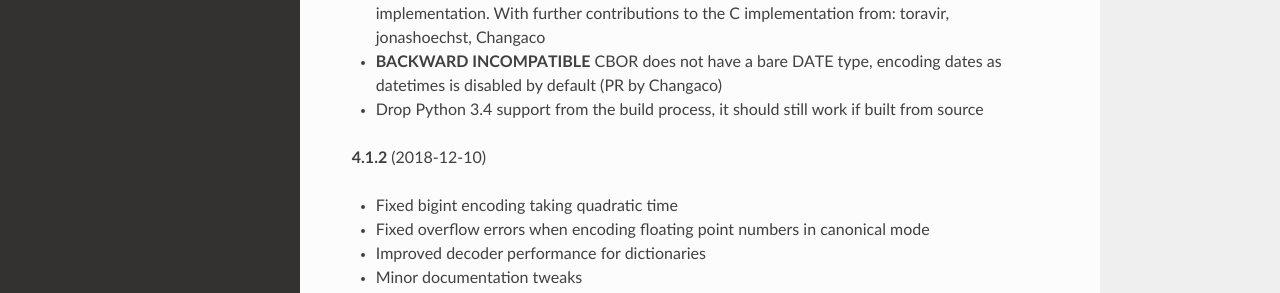
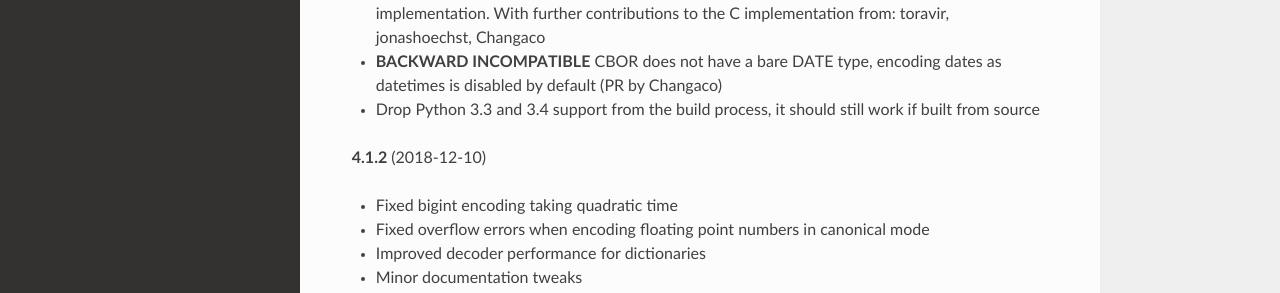
Before and after one commit to agronholm/cbor2, a Sphinx documentation site: the page built from docs/versionhistory.rst, in a window 1280 px wide and 900 px high. Shown: the part 278-571 px from the top of the window. Built offline with Sphinx 7.4.7 and the Read the Docs theme 2.0.0, drawn with Linux system fonts in a browser that asks for light colours; pages that are not in the unit, such as notebooks, are missing from menus.

```diff
--- a/docs/versionhistory.rst
+++ b/docs/versionhistory.rst
@@ -10,7 +10,7 @@ This library adheres to `Semantic Versioning <http://semver.org/>`_.
   With further contributions to the C implementation from: toravir, jonashoechst, Changaco
 - **BACKWARD INCOMPATIBLE** CBOR does not have a bare DATE type, encoding dates as datetimes
   is disabled by default (PR by Changaco)
-- Drop Python 3.4 support from the build process, it should still work if built from source
+- Drop Python 3.3 and 3.4 support from the build process, it should still work if built from source
 
 **4.1.2** (2018-12-10)
 
```
Also changed, not shown: .travis.yml, 1 other file.
